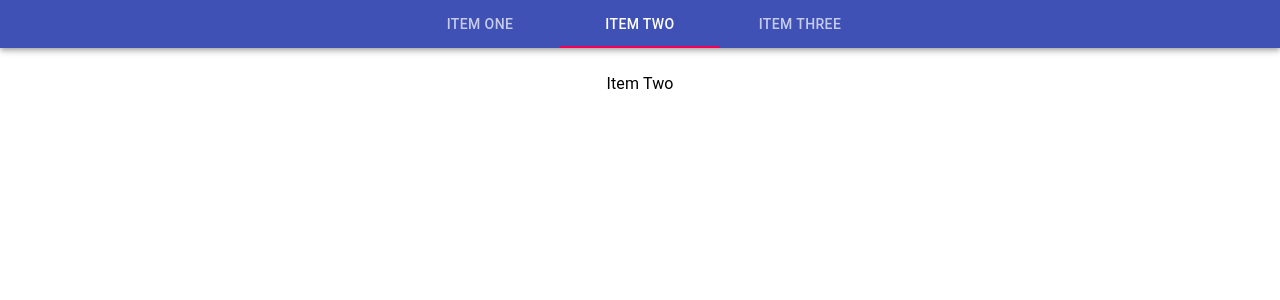
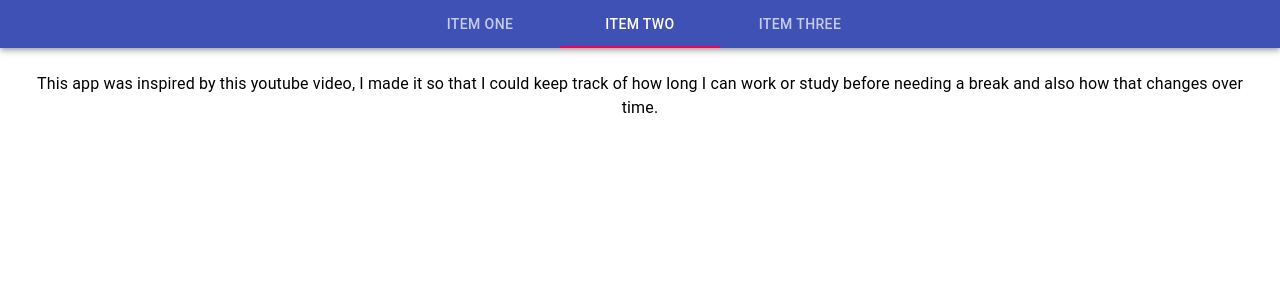
Before and after one commit to volodymyrkhrystynych/TomatoTracker, a React (Create React App) app: page / in a window 1280 px wide. Both pictures are taken after a click on the tab "ITEM TWO". Shown: the top 300 px of the page. Built offline with nearby package versions, Linux system fonts and the light colour scheme.

Commit message:
added an about page with an embeded youtube video

```diff
--- a/package.json
+++ b/package.json
@@ -9,7 +9,8 @@
     "@testing-library/user-event": "^7.2.1",
     "react": "^16.13.1",
     "react-dom": "^16.13.1",
-    "react-scripts": "3.4.1"
+    "react-scripts": "3.4.1",
+    "react-youtube": "^7.11.2"
   },
   "scripts": {
     "start": "react-scripts start",
--- /dev/null
+++ b/src/layout/about.js
@@ -0,0 +1,24 @@
+import React from "react";
+import Youtube from "react-youtube";
+
+const MyAbout = () => {
+	const opts = {
+		height: "300",
+		width: "400"
+
+	};
+	return (
+		<>
+		<div>
+			This app was inspired by this youtube video, I made it
+			so that I could keep track of how long I can work or
+			study before needing a break and also how that changes
+			over time.
+
+		</div>
+		<Youtube videoId="IlU-zDU6aQ0" opts={opts} />
+	</>
+	);
+};
+
+export default MyAbout;
--- a/src/layout/header.js
+++ b/src/layout/header.js
@@ -1,8 +1,9 @@
 import React from "react";
 import { Tab, Tabs, AppBar, Box, Typography } from "@material-ui/core";
-import { makeStyles } from "@material-ui/core/styles";
+import { makeStyles } from '@material-ui/core/styles';
 import PropTypes from "prop-types";
-import Countdown from "../timer/countdown.js";
+import Countdown from '../timer/countdown.js';
+import MyAbout from './about.js';
 
 const TabPanel = (props) => {
   const { children, value, index, ...other } = props;
@@ -68,7 +69,7 @@ const Header = () => {
         <Countdown/>
       </TabPanel>
       <TabPanel value={value} index={1}>
-        Item Two
+	<MyAbout/>
       </TabPanel>
       <TabPanel value={value} index={2}>
         Item Three
```
Also changed, not shown: 1 other file (tests, documents, lock files or other folders).
